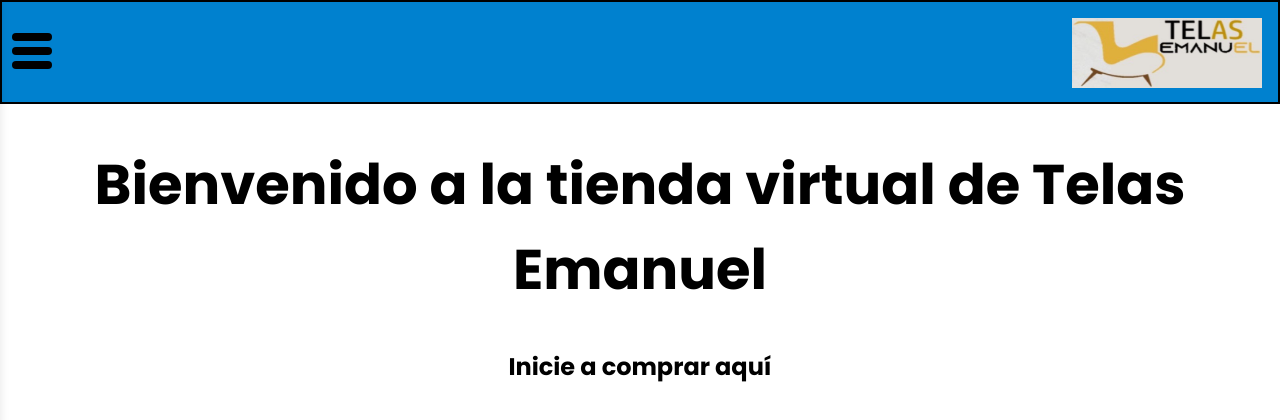
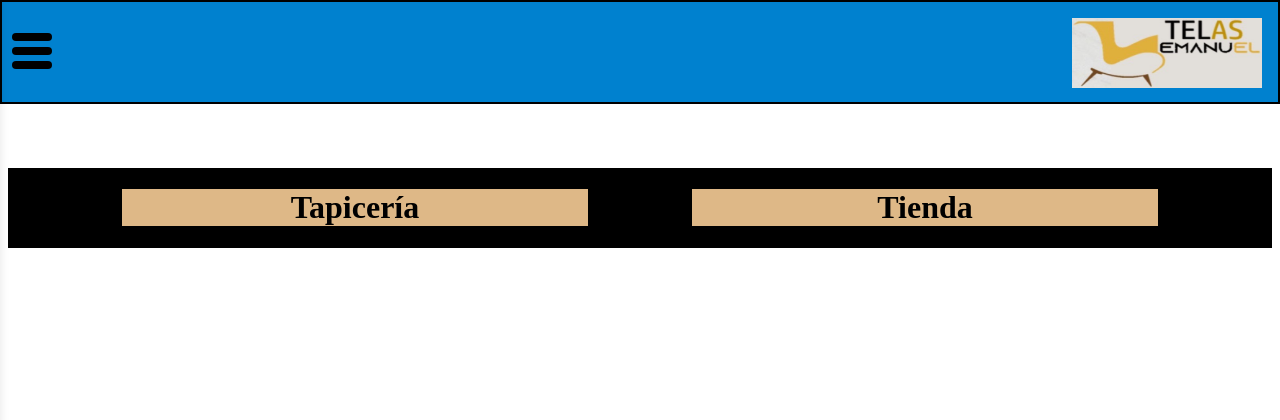
Before and after one commit to JoseDCaballero/telasemanuel, a Vue app: page / in a window 1280 px wide. Shown: the top 420 px of the page. Built offline with nearby package versions, Linux system fonts and the light colour scheme.

Commit message:
cambios para la ruta del host

```diff
--- a/src/components/NavBar.vue
+++ b/src/components/NavBar.vue
@@ -117,7 +117,7 @@
 }
 
 .malo {
-    height: 12vh;
+    height: 20vh;
 }
 
 #arribita {
--- /dev/null
+++ b/src/pages/HomeTapiceria.vue
@@ -0,0 +1,5 @@
+<template>
+    <main>
+        <h1>Aquí veniste a la tapiceria</h1>
+    </main>
+</template>
--- a/src/pages/TelasEmanuel.vue
+++ b/src/pages/TelasEmanuel.vue
@@ -1,5 +1,53 @@
 <template>
     <main>
-        <h1>Hola usuarios de telas emanuel</h1>
+        <div class="primero">
+            <router-link to="/upholstery">
+                <div id="tapiceria">
+                    <h1>Tapicería</h1>
+                </div>
+            </router-link>
+        </div>
+        <div class="segundo">
+            <router-link to="/store">
+                <div id="tienda">
+                    <h1>Tienda</h1>
+                </div>
+            </router-link>
+        </div>
     </main>
 </template>
+
+<style scoped>
+main {
+    display: flex;
+    justify-content: space-between;
+    padding: 0% 9%;
+    background-color: #000;
+}
+
+#tapiceria,
+#tienda {
+    flex: 20;
+    /* Que ocupen el mismo espacio */
+    background-color: burlywood;
+}
+
+#tapiceria:hover,
+#tienda:hover {
+    background-color: rgb(143, 119, 88);
+}
+
+a {
+    text-decoration: none;
+    color: #000;
+}
+
+ .primero {
+
+    width: 45%;
+}
+.segundo{
+
+    width: 45%;
+}
+</style>
--- a/src/pages/index.js
+++ b/src/pages/index.js
@@ -1,8 +1,9 @@
 export { default as AboutPage } from './AboutPage.vue'
-export { default as HomePage } from './HomePage.vue'
+export { default as HomePage } from './TelasEmanuel.vue'
 export { default as ReceptionPage } from './ReceptionPage.vue'
 export { default as LoginPage } from './LoginPage.vue'
 export { default as CategoriesPage } from './CategoriesPage.vue'
 export { default as NewAccount } from './NewAccount.vue'
 export { default as NotFound } from './NotFound.vue'
-export { default as TelasEmanuel } from './TelasEmanuel.vue'
+export { default as HomeTienda } from './HomeTienda.vue'
+export { default as HomeTapiceria } from './HomeTapiceria.vue'
--- a/src/router.js
+++ b/src/router.js
@@ -7,7 +7,8 @@
          CategoriesPage,
          NewAccount,
          NotFound,
-         TelasEmanuel } from './pages/index.js'
+         HomeTienda,
+         HomeTapiceria } from './pages/index.js'
 
 const routes = [
   {
@@ -67,10 +68,19 @@
     }
   },
   {
-    path: '/telasemanuel',
-    component: TelasEmanuel,
+    path: '/store',
+    component: HomeTienda,
     meta: {
-      title: 'Telas Emanuel',
+      title: 'Tienda',
+      layout: DefaultLayout
+    }
+  },
+  {
+    path: '/upholstery',
+    component: HomeTapiceria,
+    meta: {
+      title: 'Tapiceria',
+      layout: DefaultLayout
     }
   },
 ];
--- a/vite.config.js
+++ b/vite.config.js
@@ -13,5 +13,8 @@
     alias: {
       '@': fileURLToPath(new URL('./src', import.meta.url))
     }
+  },
+  server:{
+    host: '0.0.0.0'
   }
 })
```
Also changed, not shown: src/pages/HomeTienda.vue (renamed from src/pages/HomePage.vue).
